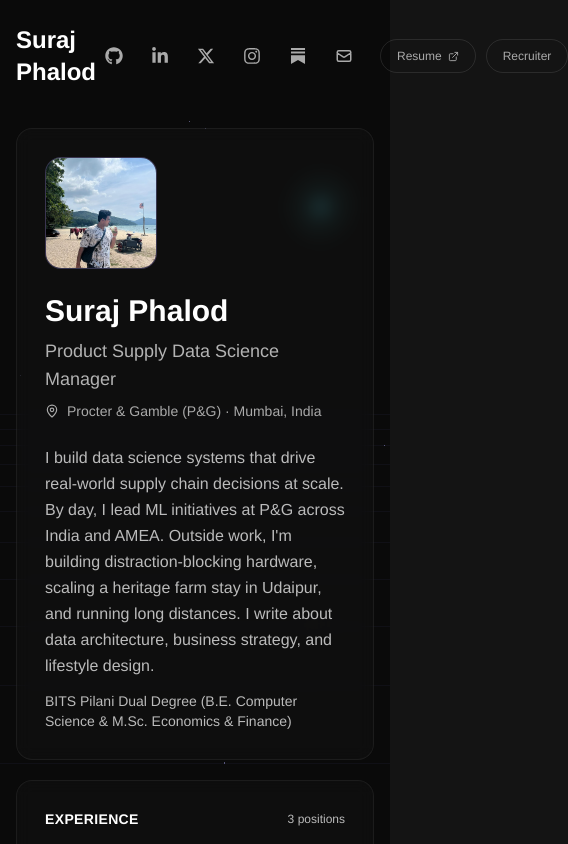
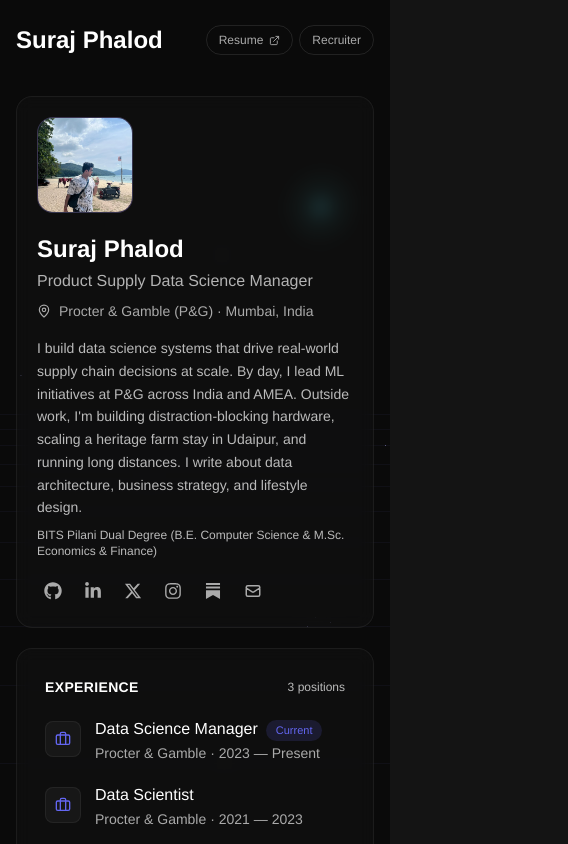
Before and after one commit to surpha/suraj-portfolio, a Next.js app: page / in a window 390 px wide. Shown: the top 844 px of the page, 568 px wide, since content can reach past the window. Built offline with nearby package versions, Linux system fonts and the light colour scheme.

Commit message:
ui: replace SP avatar dropdown with direct Resume & Contact buttons
- Remove purple SP profile button and dropdown menu
- Add inline Resume and Contact links in domain nav bar
- Clean up unused state (profileOpen) and ref
- Better mobile UX with fewer taps needed

```diff
--- a/src/components/DashboardLayout.tsx
+++ b/src/components/DashboardLayout.tsx
@@ -1,6 +1,6 @@
 "use client";
 
-import { useState, useEffect, useRef } from "react";
+import { useState, useEffect } from "react";
 import { DomainConfig, PersonalMetadata, MediaItem } from "@/types";
 import HeroBanner from "./HeroBanner";
 import ContentRow from "./ContentRow";
@@ -25,8 +25,6 @@
 }: DashboardLayoutProps) {
   const [selectedItem, setSelectedItem] = useState<MediaItem | null>(null);
   const [scrolled, setScrolled] = useState(false);
-  const [profileOpen, setProfileOpen] = useState(false);
-  const dropdownRef = useRef<HTMLDivElement>(null);
 
   useEffect(() => {
     const handleScroll = () => setScrolled(window.scrollY > 10);
@@ -34,39 +32,29 @@
     return () => window.removeEventListener("scroll", handleScroll);
   }, []);
 
-  useEffect(() => {
-    const handleClickOutside = (e: MouseEvent) => {
-      if (dropdownRef.current && !dropdownRef.current.contains(e.target as Node)) {
-        setProfileOpen(false);
-      }
-    };
-    document.addEventListener("mousedown", handleClickOutside);
-    return () => document.removeEventListener("mousedown", handleClickOutside);
-  }, []);
-
   return (
     <div className="min-h-screen bg-[#0a0a0a]">
       {/* Top nav */}
       <nav
-        className={`fixed left-0 right-0 top-0 z-40 flex items-center px-[4%] py-3 transition-all duration-500 ${
+        className={`fixed left-0 right-0 top-0 z-40 flex items-center px-3 py-2.5 transition-all duration-500 sm:px-[4%] sm:py-3 ${
           scrolled ? "bg-[#0a0a0a]/95 backdrop-blur-md shadow-lg" : "bg-gradient-to-b from-black/70 to-transparent"
         }`}
       >
         {/* Logo / Brand */}
         <button
           onClick={onReset}
-          className="mr-6 text-lg font-bold tracking-tight text-white transition-opacity hover:opacity-70 sm:text-xl"
+          className="mr-3 flex-shrink-0 text-base font-bold tracking-tight text-white transition-opacity hover:opacity-70 sm:mr-6 sm:text-xl"
         >
           {personal.name.split(" ")[0]}
         </button>
 
         {/* Nav links — domain switching */}
-        <div className="scrollbar-hide flex items-center gap-1 overflow-x-auto sm:gap-3">
+        <div className="scrollbar-hide flex min-w-0 flex-1 items-center gap-0.5 overflow-x-auto sm:gap-3">
           {allDomains.map((d) => (
             <button
               key={d.id}
               onClick={() => onSwitchDomain(d.id)}
-              className={`whitespace-nowrap rounded-full px-3 py-1 text-xs font-medium transition-all sm:text-sm ${
+              className={`whitespace-nowrap rounded-full px-2.5 py-1 text-[11px] font-medium transition-all sm:px-3 sm:text-sm ${
                 d.id === domain.id
                   ? "bg-white/10 text-white"
                   : "text-white/60 hover:text-white/90"
@@ -77,43 +65,22 @@
           ))}
         </div>
 
-        {/* Right side — profile button with dropdown */}
-        <div className="relative ml-auto" ref={dropdownRef}>
-          <button
-            onClick={() => setProfileOpen(!profileOpen)}
-            className="flex h-8 w-8 items-center justify-center rounded-full bg-gradient-to-br from-purple-500 to-blue-600 text-xs font-bold text-white transition-transform hover:scale-105"
-          >
-            SP
-          </button>
-
-          {/* Dropdown */}
-          {profileOpen && (
-            <div className="absolute right-0 top-12 w-48 overflow-hidden rounded-lg border border-white/10 bg-[#1a1a1a] shadow-2xl">
+        {/* Right side — Resume & Contact */}
+        <div className="ml-2 flex flex-shrink-0 items-center gap-1.5 sm:ml-auto sm:gap-2">
           <a
             href={personal.resumeUrl}
             target="_blank"
             rel="noopener noreferrer"
-                className="flex w-full items-center gap-3 px-4 py-3 text-sm text-white/90 transition-colors hover:bg-white/5"
+            className="rounded-full border border-white/10 px-3 py-1.5 text-[11px] font-medium text-white/80 transition-all hover:border-white/25 hover:text-white sm:text-xs"
           >
-                <span className="text-base">📄</span>
-                View Resume
+            Resume
           </a>
           <a
             href="mailto:hello@surajphalod.com"
-                className="flex w-full items-center gap-3 px-4 py-3 text-sm text-white/90 transition-colors hover:bg-white/5"
+            className="rounded-full border border-white/10 px-3 py-1.5 text-[11px] font-medium text-white/80 transition-all hover:border-white/25 hover:text-white sm:text-xs"
           >
-                <span className="text-base">✉️</span>
             Contact
           </a>
-              <button
-                onClick={() => { onReset(); setProfileOpen(false); }}
-                className="flex w-full items-center gap-3 px-4 py-3 text-sm text-white/90 transition-colors hover:bg-white/5"
-              >
-                <span className="text-base">🏠</span>
-                Switch Profile
-              </button>
-            </div>
-          )}
         </div>
       </nav>
 
--- a/src/components/SummaryLanding.tsx
+++ b/src/components/SummaryLanding.tsx
@@ -86,12 +86,12 @@
         {/* Top bar — name + socials */}
         <motion.nav
           {...anim(0)}
-          className="mb-10 flex items-center justify-between"
+          className="mb-10 flex flex-wrap items-center justify-between gap-3"
         >
           <h1 className="text-2xl font-bold text-white sm:text-3xl">
             {personal.name}
           </h1>
-          <div className="flex items-center gap-2.5">
+          <div className="flex items-center gap-1.5 sm:gap-2.5">
             {socialLinks.map((s) => (
               <a
                 key={s.label}
@@ -99,7 +99,7 @@
                 target="_blank"
                 rel="noopener noreferrer"
                 aria-label={s.label}
-                className="flex h-9 w-9 items-center justify-center rounded-full text-[#aaa] transition-all hover:bg-white/5 hover:text-white"
+                className="hidden h-9 w-9 items-center justify-center rounded-full text-[#aaa] transition-all hover:bg-white/5 hover:text-white sm:flex"
               >
                 {s.icon}
               </a>
@@ -108,13 +108,13 @@
               href={personal.resumeUrl}
               target="_blank"
               rel="noopener noreferrer"
-              className="ml-2 flex items-center gap-1.5 rounded-full border border-white/10 px-4 py-2 text-xs font-medium text-[#aaa] transition-all hover:border-white/25 hover:text-white"
+              className="flex items-center gap-1.5 rounded-full border border-white/10 px-3 py-1.5 text-xs font-medium text-[#aaa] transition-all hover:border-white/25 hover:text-white sm:ml-2 sm:px-4 sm:py-2"
             >
               Resume <ExternalLink size={11} />
             </a>
             <Link
               href="/recruiter"
-              className="flex items-center gap-1.5 rounded-full border border-white/10 px-4 py-2 text-xs font-medium text-[#aaa] transition-all hover:border-white/25 hover:text-white"
+              className="flex items-center gap-1.5 rounded-full border border-white/10 px-3 py-1.5 text-xs font-medium text-[#aaa] transition-all hover:border-white/25 hover:text-white sm:px-4 sm:py-2"
             >
               Recruiter
             </Link>
@@ -126,25 +126,26 @@
           {/* LEFT: About me + photo — spans 2 cols */}
           <motion.div
             {...anim(0.1)}
-            className="flex flex-col rounded-2xl border border-white/[0.06] bg-white/[0.02] p-7 backdrop-blur-sm lg:col-span-2"
+            className="flex flex-col rounded-2xl border border-white/[0.06] bg-white/[0.02] p-5 backdrop-blur-sm sm:p-7 lg:col-span-2"
           >
-            <div className="flex flex-col gap-6 sm:flex-row sm:items-start">
+            <div className="flex flex-col gap-5 sm:flex-row sm:items-start sm:gap-6">
               {/* Photo */}
-              <div className="relative h-28 w-28 flex-shrink-0 overflow-hidden rounded-2xl border border-white/10 bg-gradient-to-br from-[#6366f1]/20 to-[#8b5cf6]/20 sm:h-32 sm:w-32">
+              <div className="relative h-24 w-24 flex-shrink-0 overflow-hidden rounded-2xl border border-white/10 bg-gradient-to-br from-[#6366f1]/20 to-[#8b5cf6]/20 sm:h-32 sm:w-32">
                   <Image
                   src="/IMG-20260424-WA0154.jpg"
                   alt="Suraj Phalod"
                   fill
+                  sizes="(max-width: 640px) 96px, 128px"
                   className="object-cover"
                   priority
                 />
               </div>
 
               <div className="min-w-0 flex-1">
-                <h2 className="text-3xl font-bold text-white sm:text-4xl">
+                <h2 className="text-2xl font-bold text-white sm:text-4xl">
                   {personal.name}
                 </h2>
-                <p className="mt-2 text-lg text-[#b3b3b3]">
+                <p className="mt-1 text-base text-[#b3b3b3] sm:mt-2 sm:text-lg">
                   {personal.headline}
                 </p>
                 <div className="mt-2 flex items-center gap-2 text-sm text-[#aaa]">
@@ -154,12 +155,28 @@
               </div>
             </div>
 
-            <p className="mt-6 text-base leading-relaxed text-[#bbb]">
+            <p className="mt-4 text-sm leading-relaxed text-[#bbb] sm:mt-6 sm:text-base">
               {personal.about}
             </p>
-            <p className="mt-3 text-sm text-[#bbb]">
+            <p className="mt-2 text-xs text-[#bbb] sm:mt-3 sm:text-sm">
               {personal.education}
             </p>
+
+            {/* Social links — visible only on mobile */}
+            <div className="mt-4 flex items-center gap-2 sm:hidden">
+              {socialLinks.map((s) => (
+                <a
+                  key={s.label}
+                  href={s.href}
+                  target="_blank"
+                  rel="noopener noreferrer"
+                  aria-label={s.label}
+                  className="flex h-8 w-8 items-center justify-center rounded-full text-[#aaa] transition-all hover:bg-white/5 hover:text-white"
+                >
+                  {s.icon}
+                </a>
+              ))}
+            </div>
           </motion.div>
 
           {/* RIGHT: Experience */}
@@ -213,7 +230,7 @@
                 View All <ArrowRight size={12} />
               </button>
             </div>
-            <div className="grid gap-3 sm:grid-cols-3">
+            <div className="grid grid-cols-1 gap-3 sm:grid-cols-3">
               {featuredProjects.map((proj, i) => (
                 <motion.div
                   key={i}
@@ -249,7 +266,7 @@
               All Profiles <ArrowRight size={12} />
             </button>
           </div>
-          <div className="grid grid-cols-2 gap-4 sm:grid-cols-3 lg:grid-cols-6">
+          <div className="grid grid-cols-2 gap-3 sm:grid-cols-3 sm:gap-4 lg:grid-cols-6">
             {domains.map((domain, i) => {
               const glow = domainGlow[domain.id] ?? "99, 102, 241";
               return (
@@ -262,10 +279,10 @@
                   className="neon-card group flex flex-col items-center gap-3.5 rounded-xl border border-white/[0.06] bg-white/[0.02] px-4 py-6 transition-all hover:border-white/15 hover:bg-white/[0.04]"
                   style={{ "--neon-rgb": glow } as React.CSSProperties}
                 >
-                  <div className="neon-card-inner flex h-12 w-12 items-center justify-center rounded-lg border border-white/10 text-[#aaa] transition-all group-hover:text-white">
+                  <div className="neon-card-inner flex h-10 w-10 items-center justify-center rounded-lg border border-white/10 text-[#aaa] transition-all group-hover:text-white sm:h-12 sm:w-12">
                     {domainIcons[domain.id] ?? <Briefcase size={20} />}
                   </div>
-                  <span className="text-sm font-semibold text-[#bbb] transition-colors group-hover:text-white">
+                  <span className="text-xs font-semibold text-[#bbb] transition-colors group-hover:text-white sm:text-sm">
                     {domain.title}
                   </span>
                 </motion.button>
```
Lines whose indentation alone changed are shown as unchanged.
